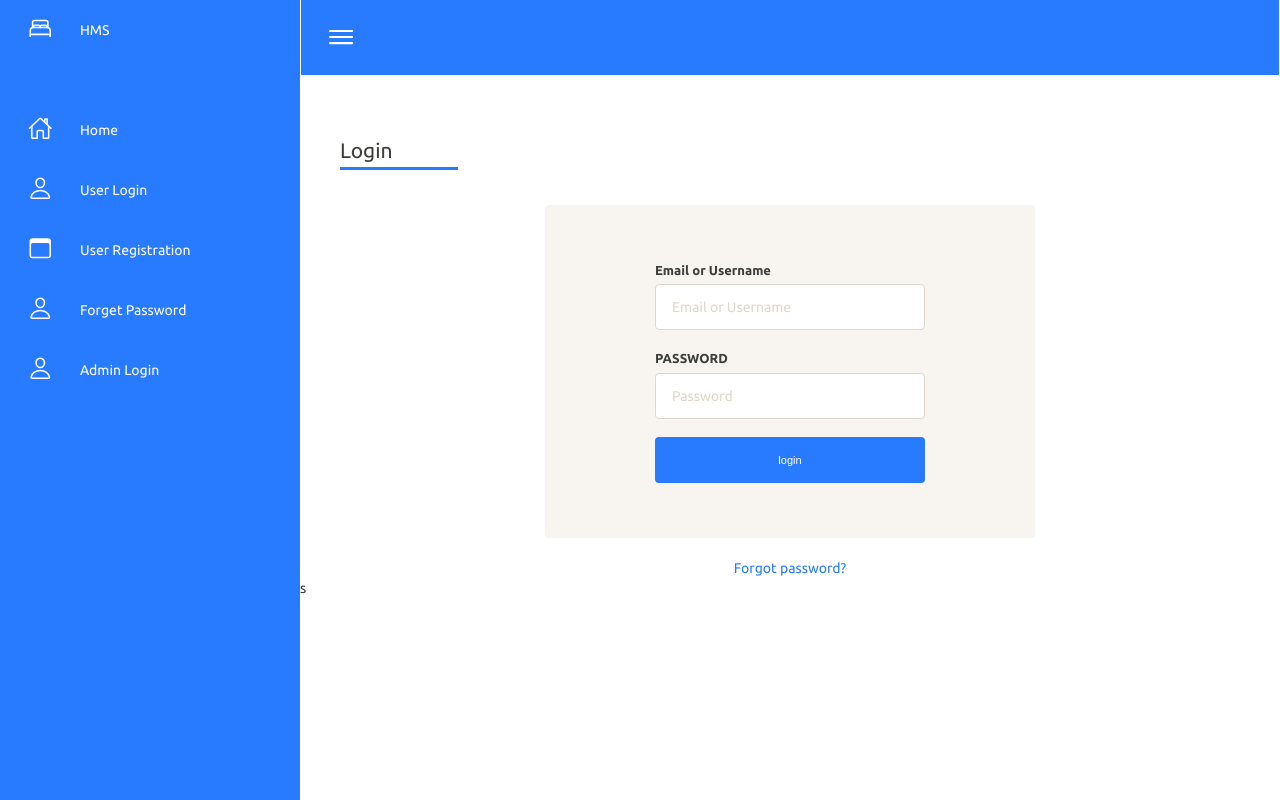
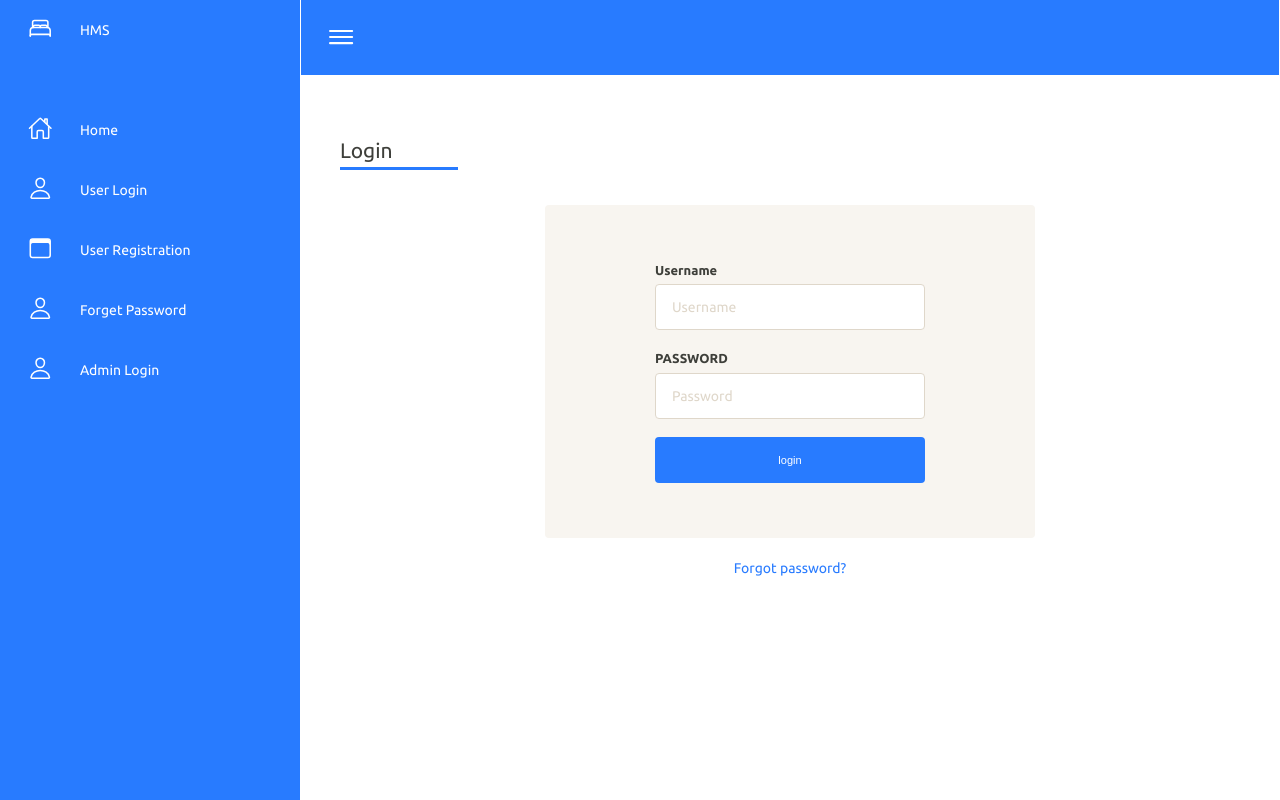
Before and after one commit to faisalrasheed442/Hostel-Management-System, a Django app: page /admin/admin-login in a window 1280 px wide. Run offline with Django 4.2, Linux system fonts and the light colour scheme; some libraries are stand-ins or nearby versions.

Commit message:
Error resolved

```diff
--- a/hms/templates/admin/admin-login.html
+++ b/hms/templates/admin/admin-login.html
@@ -46,8 +46,8 @@
                                     <!--   Form to collect data & match data with admin database-->
                                     <form action="{% url 'admin-login' %}" class="mt" method="post">
                                         {% csrf_token %}
-                                        <label for="" class="text-sm">Email or Username</label>
-                                        <input type="text" name="email" placeholder="Email or Username"
+                                        <label for="" class="text-sm">Username</label>
+                                        <input type="text" name="email" placeholder="Username"
                                                class="form-control mb">
                                         <label for="" class="text-uppercase text-sm">Password</label>
                                         <input type="password" placeholder="Password" name="password"
--- a/hms/templates/basic.html
+++ b/hms/templates/basic.html
@@ -144,9 +144,7 @@
 
         <!-- Page Main Content -->
         <!--Block Content in Django is the concept of working with Template Inheritance -->
-        {% block content %}
-
-        {% endblock %}
+        {% block content %} {% endblock %}
 
     </main>
 
--- a/hms/templates/basic2.html
+++ b/hms/templates/basic2.html
@@ -12,7 +12,7 @@
 
 
     <!-- Profile & Other Page Resources -->
-    <link rel="stylesheet" href="{% static './vendors/css/bootstrap.min.css' %}">s
+    <link rel="stylesheet" href="{% static './vendors/css/bootstrap.min.css' %}">
     <link rel="stylesheet" href="{% static './vendors/css/bootstrap-select.css' %}"/>
 
     <link rel="stylesheet" href="{% static './assets/css/other_style.css' %}"/>
```
Also changed, not shown: hms/db.sqlite3.
